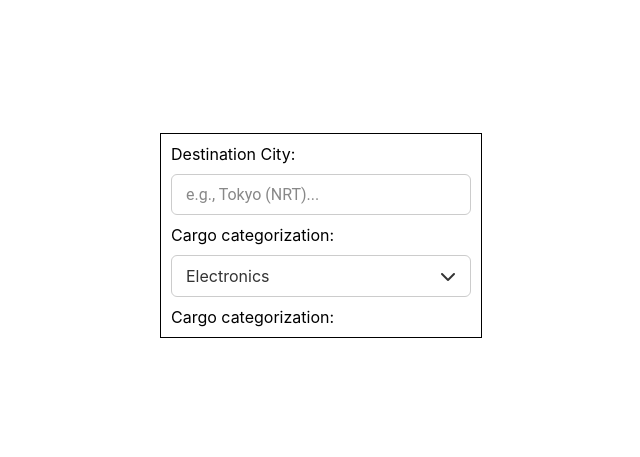
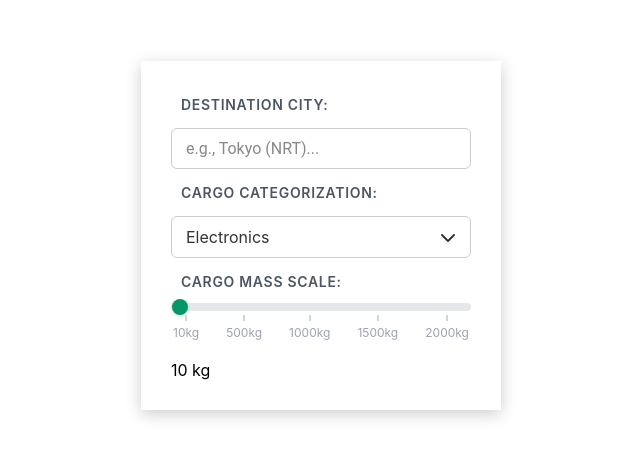
Before and after one commit to ARGUS269/Aetheria-Logistics-Hub, a Vue app: page /logistic in a window 1280 px wide. Shown: the part 165-622 px from the top of the page, without its empty margins (319-959 px from the left). Built offline with nearby package versions, Linux system fonts and the light colour scheme.

Commit message:
feat: initial project setup

```diff
--- a/src/components/CargoForm.vue
+++ b/src/components/CargoForm.vue
@@ -2,6 +2,7 @@
 import { ref } from "vue";
 const categorization = ref("Electronics");
 const TransIsRotated = ref(false);
+const massValue = ref(10);
 
 function chevron() {
   TransIsRotated.value = !TransIsRotated.value;
@@ -39,13 +40,107 @@ function selectOption(val) {
         </ul>
       </Transition>
     </div>
-    <label for="destinationField">Cargo categorization: </label>
+    <div class="mass-slider-card">
+      <label for="scale-slider">Cargo Mass Scale:</label>
+      <div class="slider-wrapper">
+        <input
+          type="range"
+          id="scale-slider"
+          min="0"
+          max="2000"
+          step="10"
+          list="scale-markers"
+          v-model="massValue"
+        />
+
+        <div class="scale-ticks">
+          <span>10kg</span>
+          <span>500kg</span>
+          <span>1000kg</span>
+          <span>1500kg</span>
+          <span>2000kg</span>
+        </div>
+      </div>
+      <div class="mass-display">
+        <span id="massValue">{{ massValue }}</span> kg
+      </div>
+    </div>
   </form>
 </template>
 
 <style scoped>
 * {
   user-select: none;
+}
+
+label {
+  padding: 5px 10px;
+  display: block;
+  font-size: 14px;
+  font-weight: 600;
+  color: #4b5563;
+  text-transform: uppercase;
+  letter-spacing: 0.05em;
+}
+
+.slider-wrapper {
+  position: relative;
+  margin-bottom: 20px;
+}
+
+input[type="range"] {
+  width: 100%;
+  margin: 0;
+  -webkit-appearance: none;
+  appearance: none;
+  height: 8px;
+  border-radius: 9999px;
+  background: #e5e7eb;
+  outline: none;
+}
+
+input[type="range"]::-webkit-slider-thumb {
+  -webkit-appearance: none;
+  appearance: none;
+  width: 16px;
+  height: 16px;
+  border-radius: 50%;
+  background: #059669; /* Emerald Green */
+  cursor: pointer;
+  box-shadow: 0 2px 4px rgba(0, 0, 0, 0.1);
+  transition:
+    background 0.15s ease-in-out,
+    transform 0.1s ease;
+}
+
+input[type="range"]::-webkit-slider-thumb:hover {
+  background: #047857;
+  transform: scale(1.1);
+}
+
+.scale-ticks {
+  display: flex;
+  justify-content: space-between;
+  padding: 0 2px;
+  margin-top: 10px;
+}
+
+.scale-ticks span {
+  font-size: 12px;
+  color: #9ca3af;
+  position: relative;
+  text-align: center;
+}
+
+.scale-ticks span::before {
+  content: "";
+  position: absolute;
+  top: -10px;
+  left: 50%;
+  transform: translateX(-50%);
+  width: 2px;
+  height: 6px;
+  background-color: #d1d5db;
 }
 
 .destination-field {
@@ -81,8 +176,8 @@ function selectOption(val) {
   width: 300px;
   gap: 10px;
 
-  border: 1px solid;
-  padding: 10px;
+  box-shadow: 0 4px 15px rgba(0, 0, 0, 0.2);
+  padding: 30px;
 }
 
 .custom-select {
```
